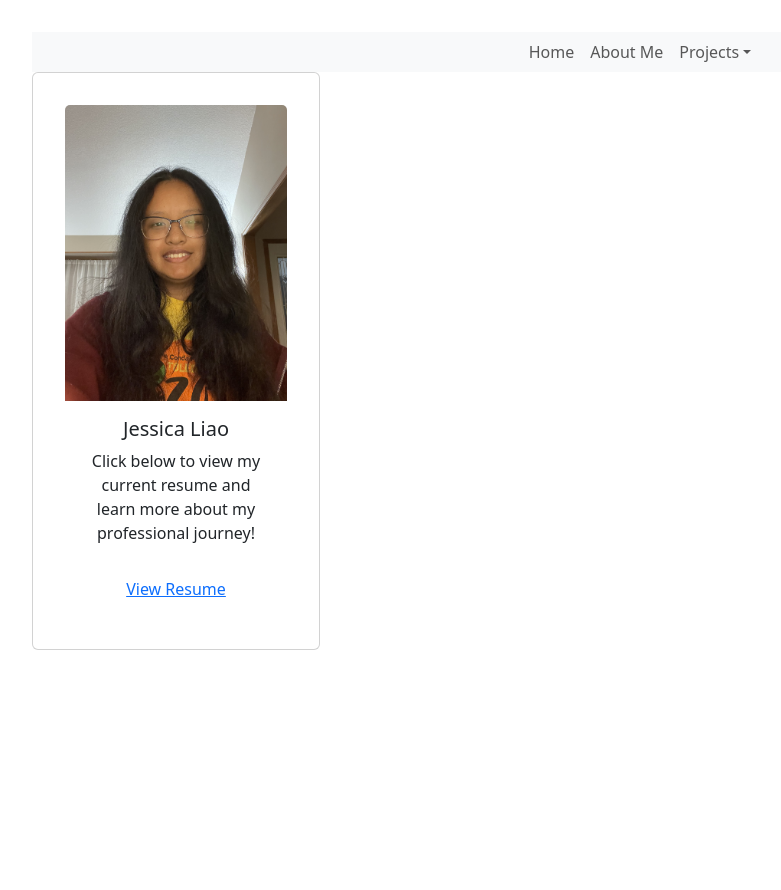
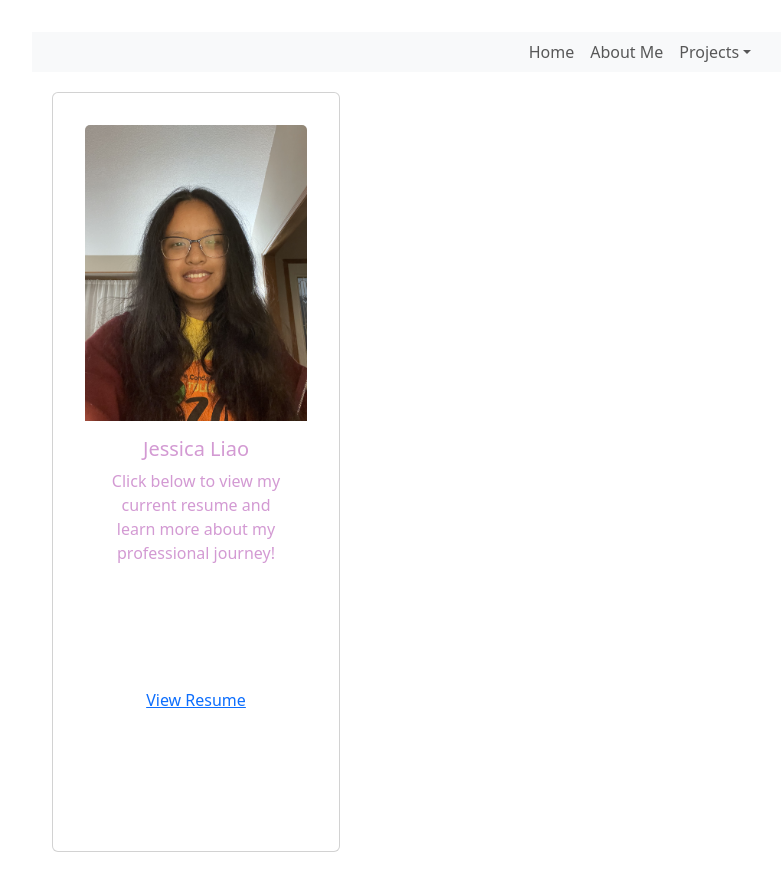
Before and after one commit to jessl314/JessicaL-Blog-Project, a React (Vite) app in the folder frontend/: page /about in a window 1280 px wide. Shown: the top 890 px of the page, without its empty margins (0-781 px from the left). Before the commit the page ends 800 px from the top, so only its background shows below. Built offline with nearby package versions, Linux system fonts and the light colour scheme.

Commit message:
added regular CSS for card component
this is so I can more easily add custom color and font-style

```diff
--- /dev/null
+++ b/frontend/src/pages/About.css
@@ -0,0 +1,12 @@
+.card-container {
+    display: flex;
+    justify-content: left;
+    align-items: top;
+    height: 100vh;
+}
+
+.card {
+    width: 18rem;
+    margin: 20px;
+    color: rgb(211, 154, 211);
+}
--- a/frontend/src/pages/About.jsx
+++ b/frontend/src/pages/About.jsx
@@ -2,11 +2,12 @@ import React from 'react'
 import 'bootstrap/dist/css/bootstrap.min.css';
 import Card from 'react-bootstrap/Card'
 import JessicaImage from '../assets/JessicaHeadShot.jpg'
+import './About.css'
 
 function About () {
     return (
-        // <img src={JessicaImage} alt="A headshot of Jessica wearing a red jacket and a yellow shirt." className="img-fluid thumbnail"/>
-        <Card style={{ width: '18rem'}}>
+    <div className="card-container">
+        <Card className="card">
             <Card.Img variant="top" src={JessicaImage} />
             <Card.Body>
                 <Card.Title>Jessica Liao</Card.Title>
@@ -18,6 +19,7 @@ function About () {
                 <Card.Link href="/Liao,Jessica_Resume.pdf" target="_blank" rel="noopener noreferrer">View Resume</Card.Link>
             </Card.Body>
         </Card>
+    </div>
     )
 
 }
--- a/frontend/src/pages/Home.jsx
+++ b/frontend/src/pages/Home.jsx
@@ -6,7 +6,6 @@ function Home () {
     return (
        <div>
         <h1>Home</h1>
-
        </div>
     )
 
```
